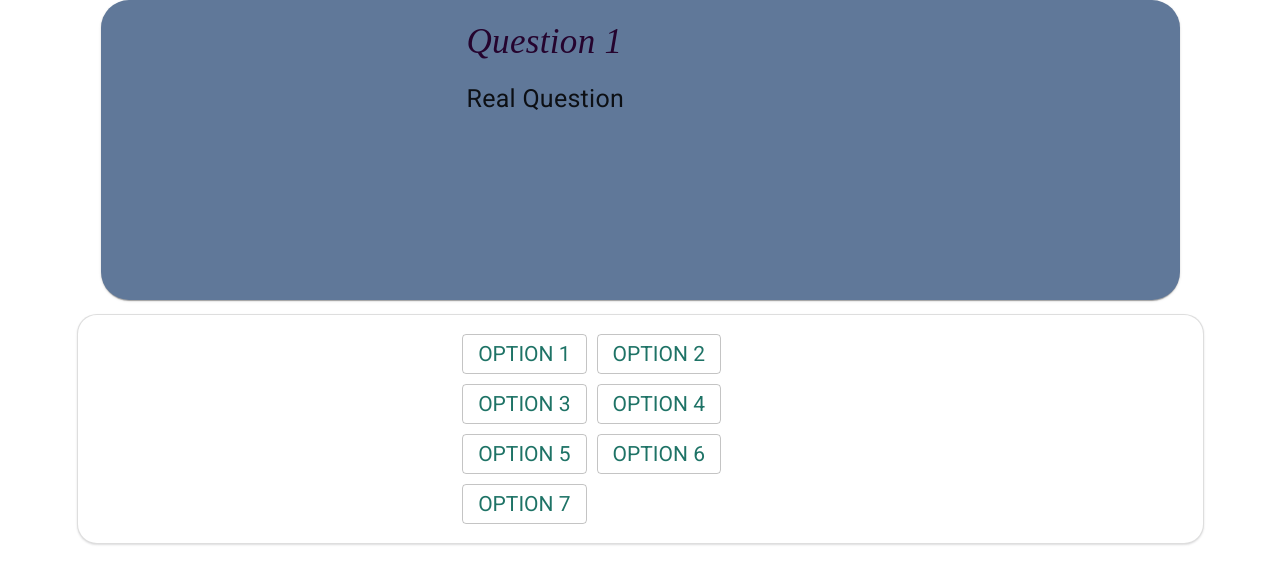
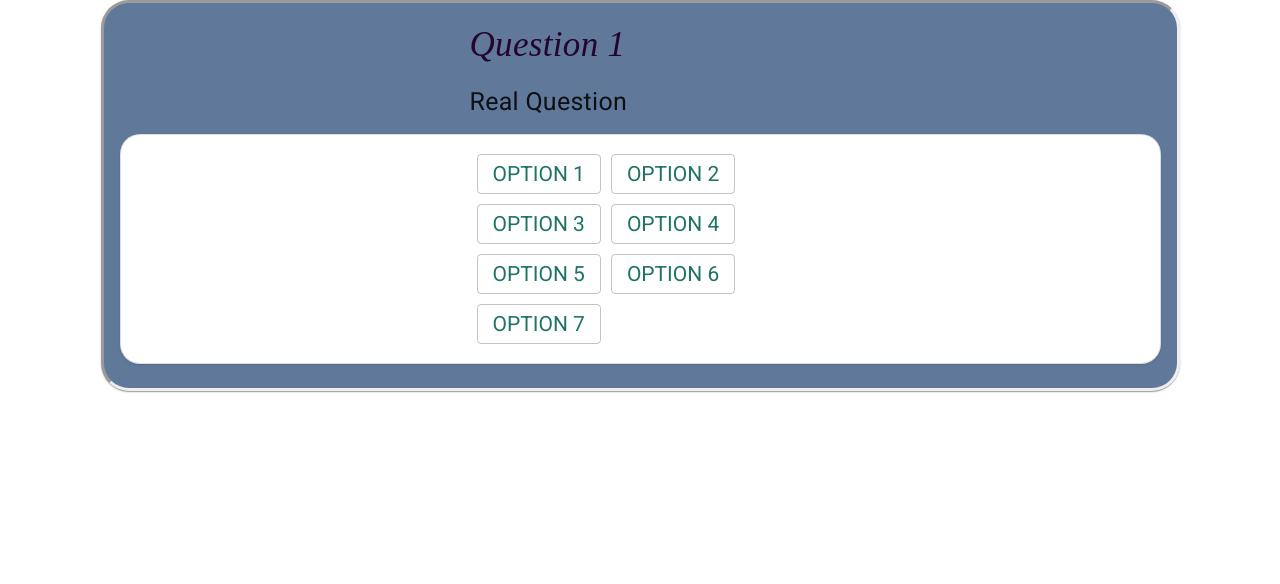
Before and after one commit to Samiur-UTI/Questionnaire-App, a React (Create React App) app: page / in a window 1280 px wide. Shown: the top 584 px of the page. Built offline with nearby package versions, Linux system fonts and the light colour scheme.

Commit message:
mockup clone init

```diff
--- a/src/App.js
+++ b/src/App.js
@@ -1,14 +1,13 @@
 import React from 'react';
 import {BrowserRouter as Router, Link, Switch,Route} from 'react-router-dom';
 import Question from './components/question';
-import Options from './components/options';
+
 import 'fontsource-roboto';
 const App = () =>{
     return(
         <div className='ui container'>
             <Router>
                 <Question/>
-                <Options/>
             </Router>
 
         </div>
--- a/src/components/question.js
+++ b/src/components/question.js
@@ -1,12 +1,14 @@
 import React from 'react';
 import {useParams} from 'react-router-dom';
 import { makeStyles,Card,CardContent,Typography,Container } from '@material-ui/core';
+import Options from './options';
 const useStyles = makeStyles({
     root: {
       minWidth: 500,
       minHeight:300,
       backgroundColor: 'rgb(96, 120, 153)',
-      borderRadius : '2em'
+      borderRadius : '2em',
+      borderStyle: 'inset'
      },
     title: {
       fontSize: 35,
@@ -31,6 +33,7 @@ export default function Question() {
                     <Typography className={classes.body} variant="body2" component="p">
                         Real Question
                     </Typography>
+                    <Options/>
                 </CardContent>
             </Card>
         </Container>
```
